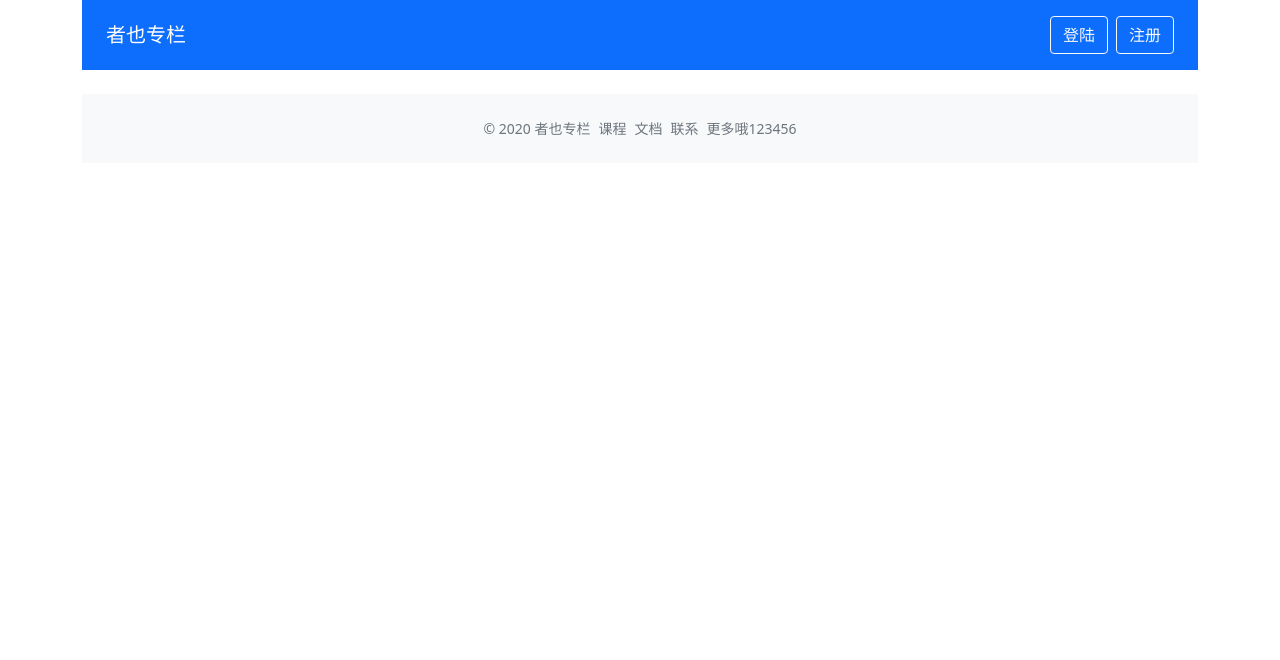
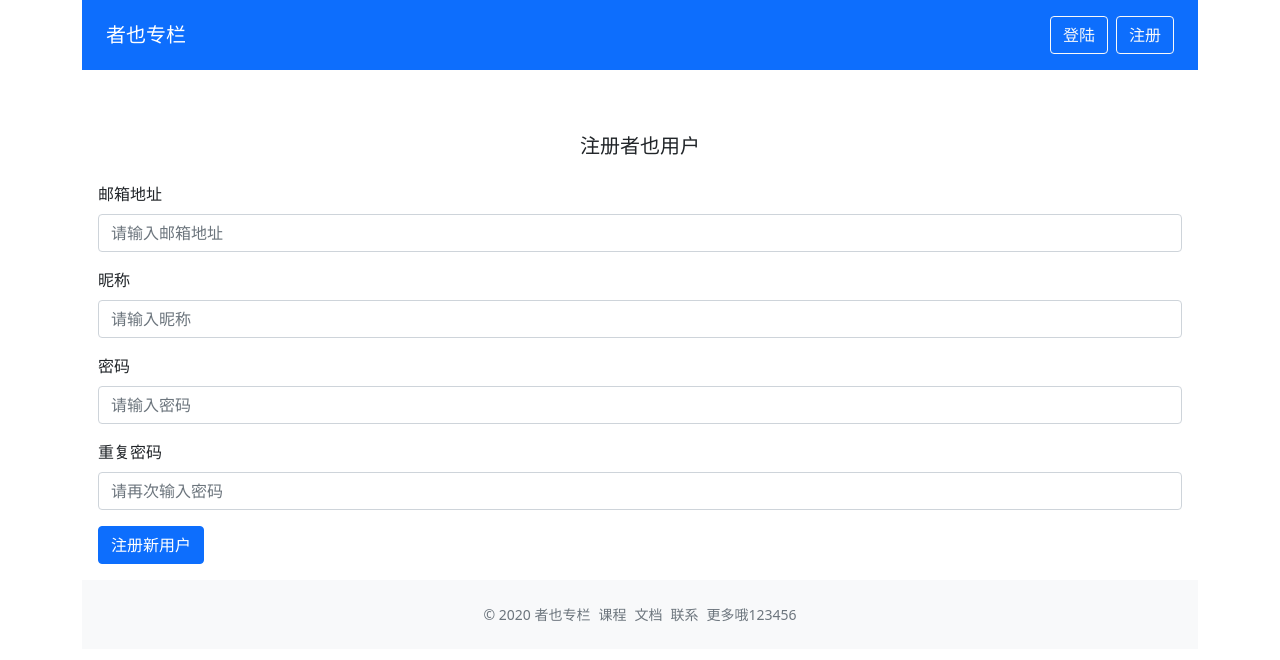
Before and after one commit to PininQ/zheye-web, a Vue app: page /signup in a window 1280 px wide. Shown: the top 660 px of the page. Built offline with nearby package versions, Linux system fonts and the light colour scheme.

Commit message:
feat: 注册用户

```diff
--- a/src/components/GlobalHeader.vue
+++ b/src/components/GlobalHeader.vue
@@ -6,7 +6,7 @@
         <router-link to="/login" class="btn btn-outline-light my-2">登陆</router-link>
       </li>
       <li class="list-inline-item">
-        <router-link to="/login" class="btn btn-outline-light my-2">注册</router-link>
+        <router-link to="/signup" class="btn btn-outline-light my-2">注册</router-link>
       </li>
     </ul>
     <ul v-else class="list-inline mb-0">
--- a/src/components/ValidateInput.vue
+++ b/src/components/ValidateInput.vue
@@ -32,8 +32,9 @@ import { emitter } from './ValidateForm.vue'
 const emailReg = /^[a-zA-Z0-9.!#$%&’*+/=?^_`{|}~-]+@[a-zA-Z0-9-]+(?:\.[a-zA-Z0-9-]+)*$/
 
 interface RuleProp {
-  type: 'required' | 'email'
+  type: 'required' | 'email' | 'custom'
   message: string
+  validator?: () => boolean
 }
 
 export type RulesProp = RuleProp[]
@@ -79,6 +80,9 @@ export default defineComponent({
             case 'email':
               passed = emailReg.test(inputRef.val)
               break
+            case 'custom':
+              passed = rule.validator ? rule.validator() : true
+              break
             default:
               break
           }
--- a/src/router/index.ts
+++ b/src/router/index.ts
@@ -1,6 +1,7 @@
 import { createRouter, createWebHistory } from 'vue-router'
 import Home from '@/views/Home.vue'
 import Login from '@/views/Login.vue'
+import Signup from '@/views/Signup.vue'
 import ColumnDetail from '@/views/ColumnDetail.vue'
 import CreatePost from '@/views/CreatePost.vue'
 import store from '@/store'
@@ -18,6 +19,14 @@ const router = createRouter({
       path: '/login',
       name: 'login',
       component: Login,
+      meta: {
+        redirectAlreadyLogin: true,
+      },
+    },
+    {
+      path: '/signup',
+      name: 'signup',
+      component: Signup,
       meta: {
         redirectAlreadyLogin: true,
       },
--- /dev/null
+++ b/src/views/Signup.vue
@@ -0,0 +1,120 @@
+<template>
+  <div class="signup-page mx-auto p-3 w-330">
+    <h5 class="my-4 text-center">注册者也用户</h5>
+    <validate-form @form-submit="onFormSubmit">
+      <div class="mb">
+        <label class="form-label">邮箱地址</label>
+        <validate-input
+          :rules="emailRules"
+          v-model="formData.email"
+          placeholder="请输入邮箱地址"
+          type="text"
+        />
+      </div>
+      <div class="mb">
+        <label class="form-label">昵称</label>
+        <validate-input
+          :rules="nameRules"
+          v-model="formData.nickName"
+          placeholder="请输入昵称"
+          type="text"
+        />
+      </div>
+      <div class="mb">
+        <label class="form-label">密码</label>
+        <validate-input
+          :rules="passwordRules"
+          v-model="formData.password"
+          placeholder="请输入密码"
+          type="password"
+        />
+      </div>
+      <div class="mb">
+        <label class="form-label">重复密码</label>
+        <validate-input
+          :rules="repeatPasswordRules"
+          v-model="formData.repeatPassword"
+          placeholder="请再次输入密码"
+          type="password"
+        />
+      </div>
+      <template #submit>
+        <button type="submit" class="btn btn-primary btn-block btn-large">注册新用户</button>
+      </template>
+    </validate-form>
+  </div>
+</template>
+
+<script lang="ts">
+import { defineComponent, reactive } from 'vue'
+import axios from 'axios'
+import { useRouter } from 'vue-router'
+import ValidateInput, { RulesProp } from '@/components/ValidateInput.vue'
+import ValidateForm from '@/components/ValidateForm.vue'
+import createMessage from '@/components/createMessage'
+
+export default defineComponent({
+  name: 'Component',
+  components: {
+    ValidateInput,
+    ValidateForm,
+  },
+  setup() {
+    const router = useRouter()
+    const formData = reactive({
+      email: '',
+      nickName: '',
+      password: '',
+      repeatPassword: '',
+    })
+    const emailRules: RulesProp = [
+      { type: 'required', message: '电子邮箱地址不能为空' },
+      { type: 'email', message: '请输入正确的电子邮箱格式' },
+    ]
+    const nameRules: RulesProp = [{ type: 'required', message: '昵称不能为空' }]
+    const passwordRules: RulesProp = [{ type: 'required', message: '密码不能为空' }]
+    const repeatPasswordRules: RulesProp = [
+      { type: 'required', message: '重复密码不能为空' },
+      {
+        type: 'custom',
+        validator: () => {
+          return formData.password === formData.repeatPassword
+        },
+        message: '两次输入的密码不一致',
+      },
+    ]
+
+    const onFormSubmit = (result: boolean) => {
+      if (result) {
+        const payload = {
+          email: formData.email,
+          password: formData.password,
+          nickName: formData.nickName,
+        }
+        axios
+          .post('/api/users/', payload)
+          .then((data) => {
+            createMessage('注册成功 正在跳转登录页面', 'success')
+            setTimeout(() => {
+              router.push('/login')
+            }, 2000)
+          })
+          .catch((e) => {
+            console.log(e)
+          })
+      }
+    }
+
+    return {
+      emailRules,
+      nameRules,
+      passwordRules,
+      repeatPasswordRules,
+      formData,
+      onFormSubmit,
+    }
+  },
+})
+</script>
+
+<style scoped></style>
```
